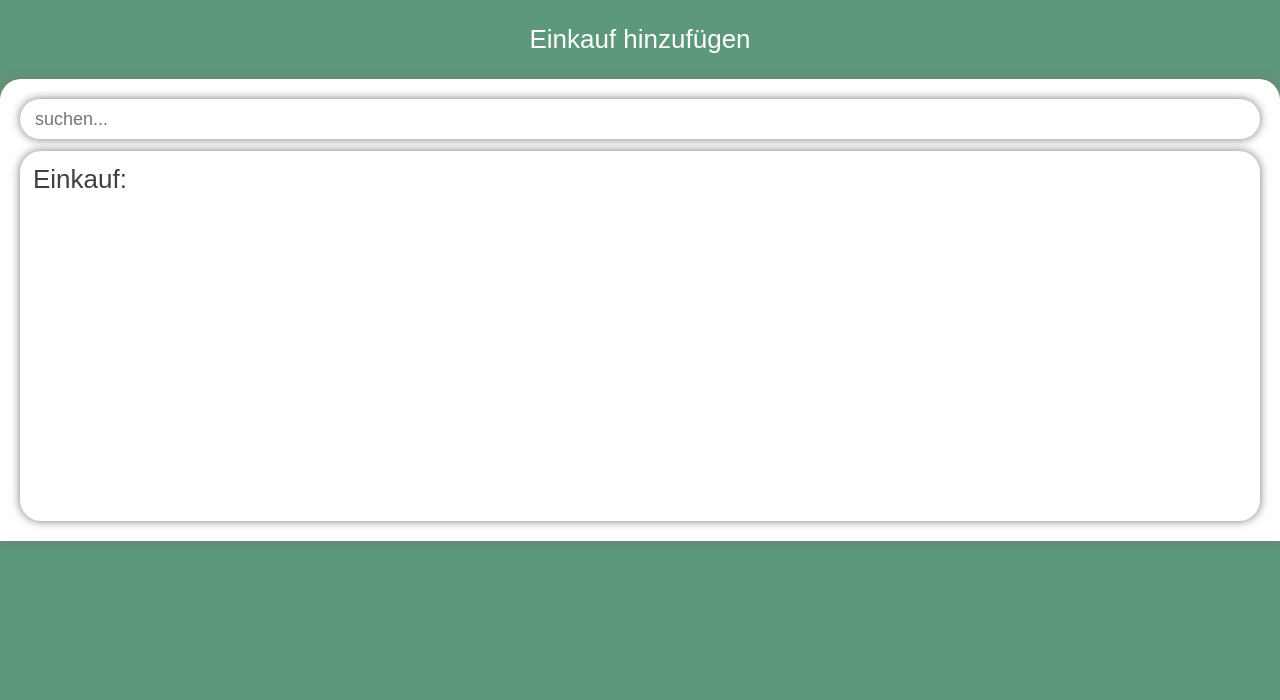
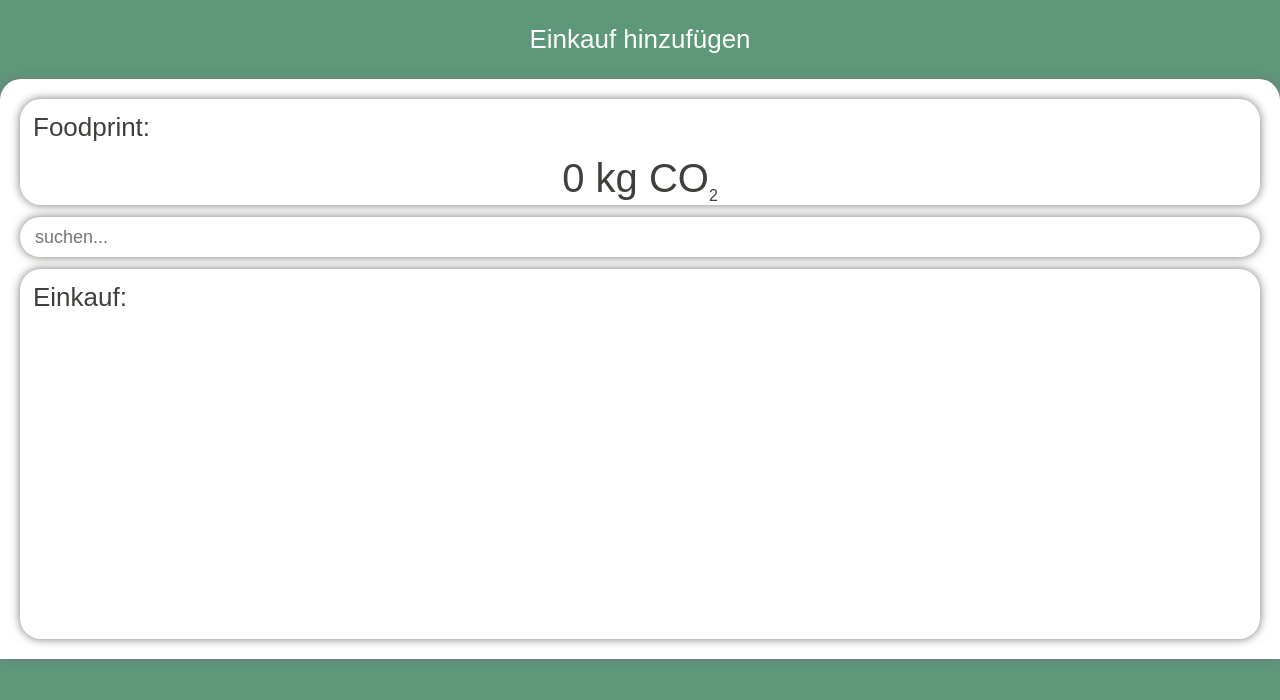
Before and after one commit to mariereese/capstone-project, a React (Create React App) app: page / in a window 1280 px wide. Shown: the top 700 px of the page. Built offline with nearby package versions, Linux system fonts and the light colour scheme.

Commit message:
Calculate Carbon Footprint

```diff
--- a/src/components/AddPurchase/AddPurchase.js
+++ b/src/components/AddPurchase/AddPurchase.js
@@ -3,12 +3,14 @@ import SearchFood from '../SearchFood/SearchFood'
 import styled from 'styled-components/macro'
 import { useState, useEffect } from 'react'
 import getFood from '../../services/getFood'
+import SumFootprint from '../SumFootprint/SumFootprint'
 
 export default function AddPurchase() {
   const [foodList, setFoodList] = useState([])
   const [searchInput, setSearchInput] = useState('')
   const [purchasedFood, setPurchasedFood] = useState([])
   const [foodListModal, setFoodListModal] = useState(false)
+  const [carbonFootprintSum, setCarbonFootprintSum] = useState(0)
 
   useEffect(() => {
     getFood()
@@ -29,18 +31,17 @@ export default function AddPurchase() {
   )
 
   function addPurchasedFood(id) {
-    console.log(purchasedFood)
-
-    setPurchasedFood([
-      ...purchasedFood,
-      foodList.find((foodItem) => foodItem.id === id),
-    ])
+    console.log(carbonFootprintSum)
+    const addedItem = foodList.find((foodItem) => foodItem.id === id)
+    setPurchasedFood([...purchasedFood, addedItem])
+    setCarbonFootprintSum(carbonFootprintSum + addedItem.co2)
     setFoodListModal(!foodListModal)
   }
 
   return (
     <WhiteBox>
       <WrapperStyled>
+        <SumFootprint sum={carbonFootprintSum} />
         <SearchFood
           handleChange={handleChange}
           onSearchClick={toggleFoodListModal}
@@ -51,8 +52,11 @@ export default function AddPurchase() {
         <PurchaseCard>
           <h2>Einkauf:</h2>
           <ul>
-            {purchasedFood?.map(({ food, id }) => (
-              <li key={id}>{food}</li>
+            {purchasedFood?.map(({ food, id, co2 }) => (
+              <PurchasedFood key={id}>
+                <p>{food}</p>
+                <p>1000g</p>
+              </PurchasedFood>
             ))}
           </ul>
         </PurchaseCard>
@@ -83,4 +87,23 @@ const PurchaseCard = styled.div`
   border-radius: 21px;
   width: 100%;
   height: 370px;
+
+  ul {
+    margin: 0;
+    padding: 0;
+  }
 `
+
+const PurchasedFood = styled.li`
+  display: flex;
+  justify-content: space-between;
+  color: var(--light-grey);
+  list-style-type: none;
+  font-weight: 300;
+  margin: 0 13px 0.4em;
+
+  p {
+    margin: 0;
+    font-size: 1.25rem;
+  }
+`
--- a/src/components/FoodList/FoodList.js
+++ b/src/components/FoodList/FoodList.js
@@ -18,14 +18,14 @@ const FoodListStyled = styled.ul`
   margin: 0;
   box-shadow: 0 0 10px var(--light-grey);
   border-radius: 21px;
-  width: 287px;
+  width: 335px;
   max-height: 387px;
   background: white;
   padding: 0;
   overflow-y: auto;
   overflow-y: scroll;
   position: absolute;
-  top: 70px;
+  top: 190px;
 `
 
 const FoodListItem = styled.li`
--- /dev/null
+++ b/src/components/SumFootprint/SumFootprint.js
@@ -0,0 +1,30 @@
+import styled from 'styled-components/macro'
+
+export default function SumFootprint({ sum }) {
+  return (
+    <FootprintSumCard>
+      <h2>Foodprint:</h2>
+      <p>
+        {sum + ' '}kg CO<sub>2</sub>
+      </p>
+    </FootprintSumCard>
+  )
+}
+
+const FootprintSumCard = styled.div`
+  margin: 0;
+  box-shadow: 0 0 10px var(--light-grey);
+  border-radius: 21px;
+
+  p {
+    margin: 0;
+    text-align: center;
+    font-size: 2.5rem;
+    font-weight: 400;
+    color: var(--dark-grey);
+  }
+
+  sub {
+    font-weight: 500;
+  }
+`
```
